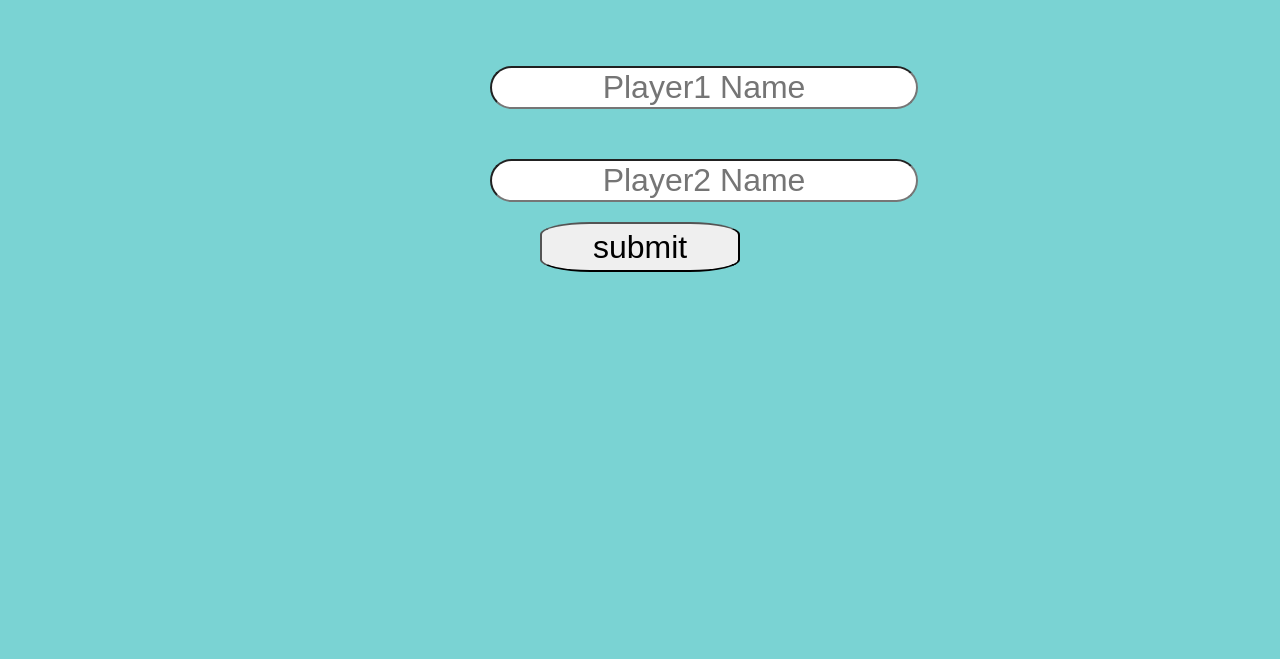
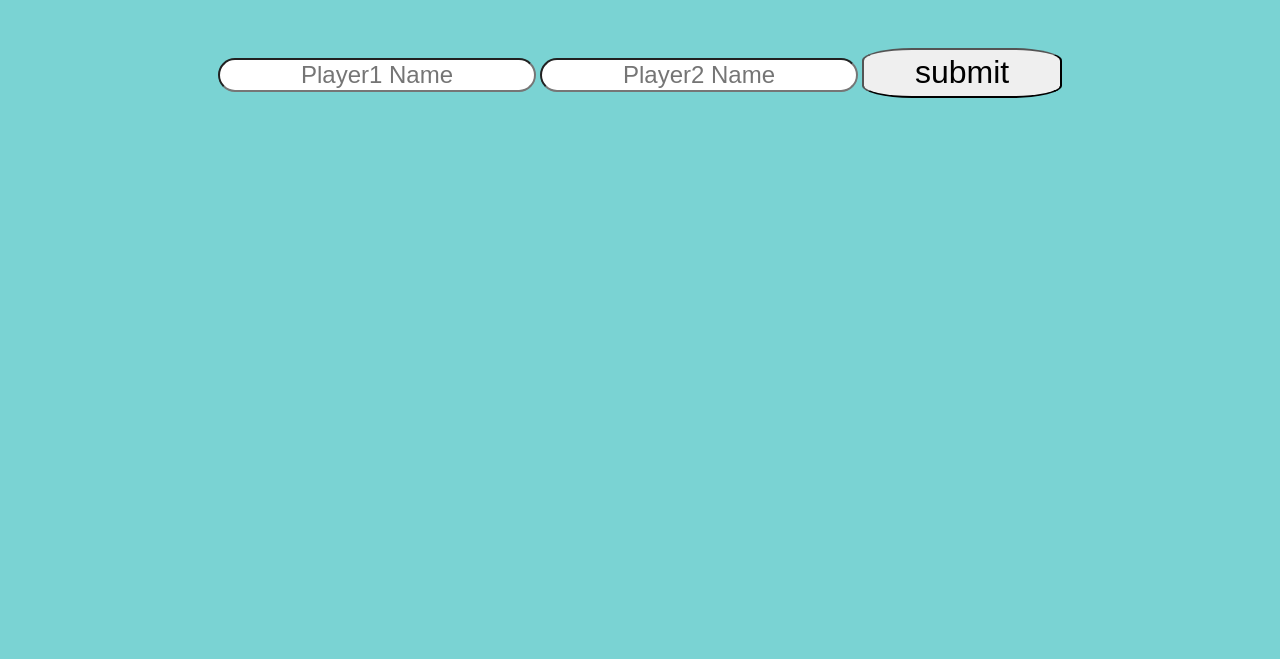
Before and after one commit to niksein007/dicegame, a plain HTML site: page index.html in a window 1280 px wide. Shown: the part 141-800 px from the top of the page. Drawn offline with Linux system fonts and the light colour scheme.

Commit message:
new css style

```diff
--- a/style.css
+++ b/style.css
@@ -1,6 +1,8 @@
 body {
   /* background-image:url(./img/original.jpg); */
   background-color: rgba(122, 211,211, 1);
+  width: 100vw;
+  margin: 0;
 
 }
 
@@ -20,13 +22,13 @@ header p::first-letter{
 
 
 section#names{
-    width: 300px;
+    /* width: 100vw; */
     height: 300px;
     margin: auto;
     text-align: center;
 }
 input{
-    font-size: xx-large;
+    font-size: x-large;
     text-align: center;
     margin-top: 50px;
     border-radius: 25px;
```
